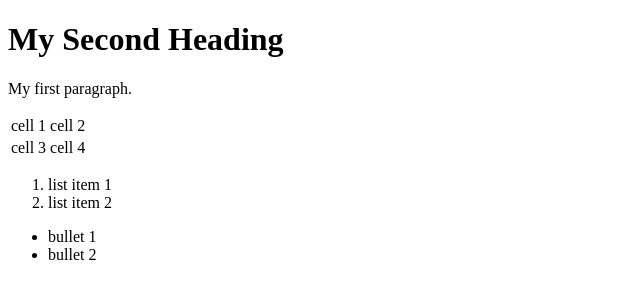
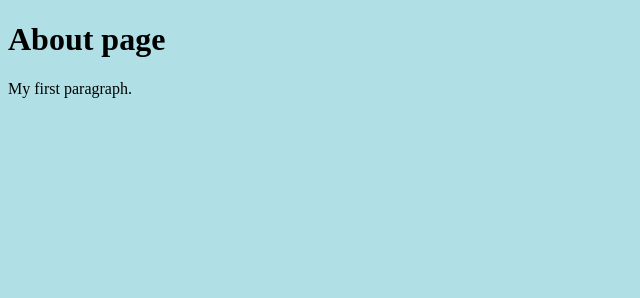
Before and after one commit to albui/albui.github.io, a plain HTML site: page about/index.html in a window 1280 px wide. Shown: the whole page, without its empty margins (0-640 px from the left). Drawn offline with Linux system fonts and the light colour scheme.

Commit message:
Fix about background

```diff
--- a/about/index.html
+++ b/about/index.html
@@ -1,49 +1,11 @@
 <!DOCTYPE html>
 <html>
 <head>
-	<link rel="stylesheet" href="styles.css">
+	<title>About</title>
+	<link rel="stylesheet" href="../style.css">
 </head>
 <body>
-<h1>My Second Heading</h1>
+<h1>About page</h1>
 <p>My first paragraph.</p>
- <table>
-  <thead>
-   <tr>
-    <td>
-     cell 1
-    </td>
-    <td>
-     cell 2
-    </td>
-   </tr>
-  </thead>
-  <tbody>
-   <tr>
-    <td>
-     cell 3
-    </td>
-    <td>
-     cell 4
-    </td>
-   </tr>
-  </tbody>
- </table>
- <ol>
-  <li>
-   list item 1
-  </li>
-  <li>
-   list item 2
-  </li>
- </ol>
- <ul>
-  <li>
-   bullet 1
-  </li>
-  <li>
-   bullet 2
-  </li>
- </ul>
-
 </body>
 </html>
```
Also changed, not shown: index.html (+1 -1 lines).
